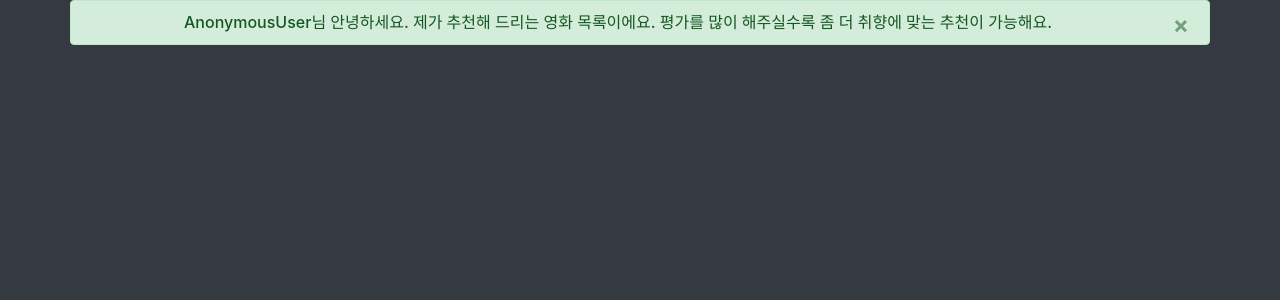
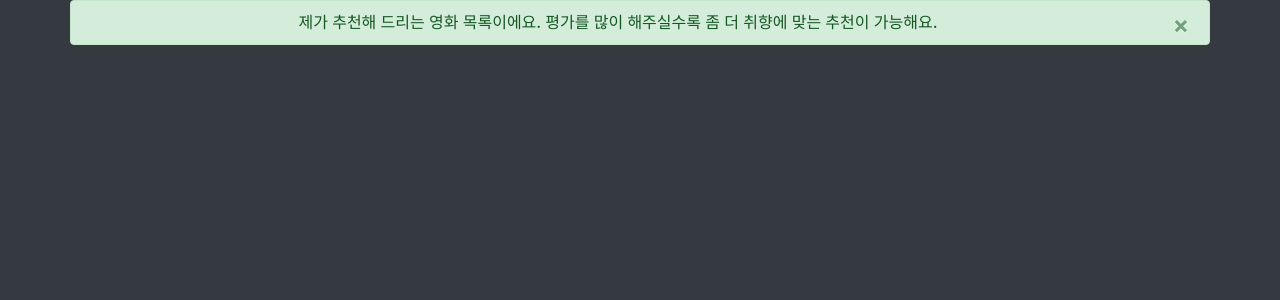
Before and after one commit to cgkim412/movie_reco, a Django app: template core/templates/home.html in a window 1280 px wide. Shown: the part 56-356 px from the top of the page. Run offline with Django 3.2, Linux system fonts and the light colour scheme; the template is opened without the code that fills it, so the values that code supplies are empty; parts of the project's set-up code (start-up, migrations or seed data) failed here and were passed over; some libraries are stand-ins or nearby versions.

Commit message:
minor code cleanup

```diff
--- a/accounts/views.py
+++ b/accounts/views.py
@@ -54,7 +54,7 @@ def guest_login(request):
 
     random_email = generate_random_email(16)
     try:
-        old_user = User.objects.get(email=random_email)
+        User.objects.get(email=random_email)
     except User.DoesNotExist:
         pass
     else:
--- a/core/templates/home.html
+++ b/core/templates/home.html
@@ -38,7 +38,7 @@
 
   $(document).ready(() => {
     const sticky = `<div class="alert alert-success alert-dismissible fade show text-center" role="alert">
-        <h6 class="mb-0"> {{ user }}님 안녕하세요. 제가 추천해 드리는 영화 목록이에요. 평가를 많이 해주실수록 좀 더 취향에 맞는 추천이 가능해요.</h6>
+        <h6 class="mb-0"> 제가 추천해 드리는 영화 목록이에요. 평가를 많이 해주실수록 좀 더 취향에 맞는 추천이 가능해요.</h6>
         <button type="button" class="close" data-dismiss="alert" aria-label="Close" data-toggle="tooltip" data-placement="top" title="닫기">
           <span aria-hidden="true">&times;</span>
         </button>
```
